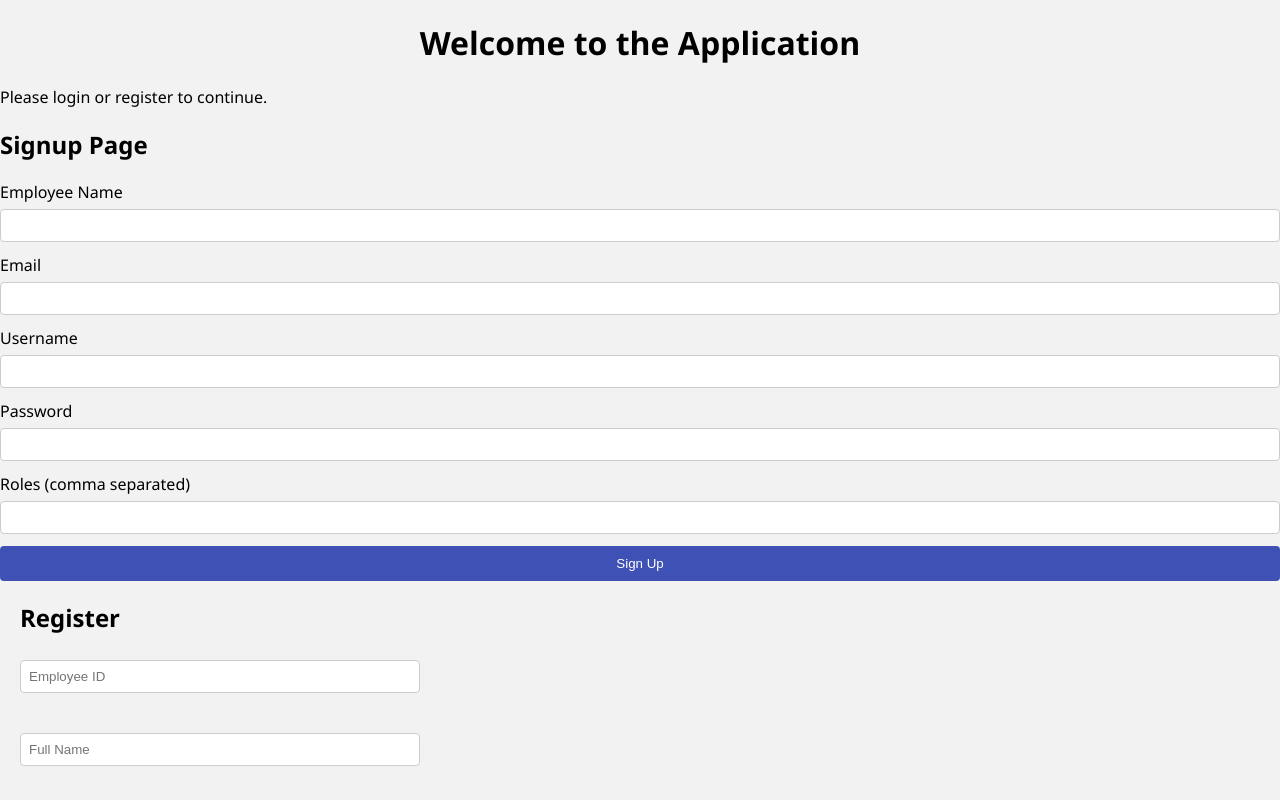
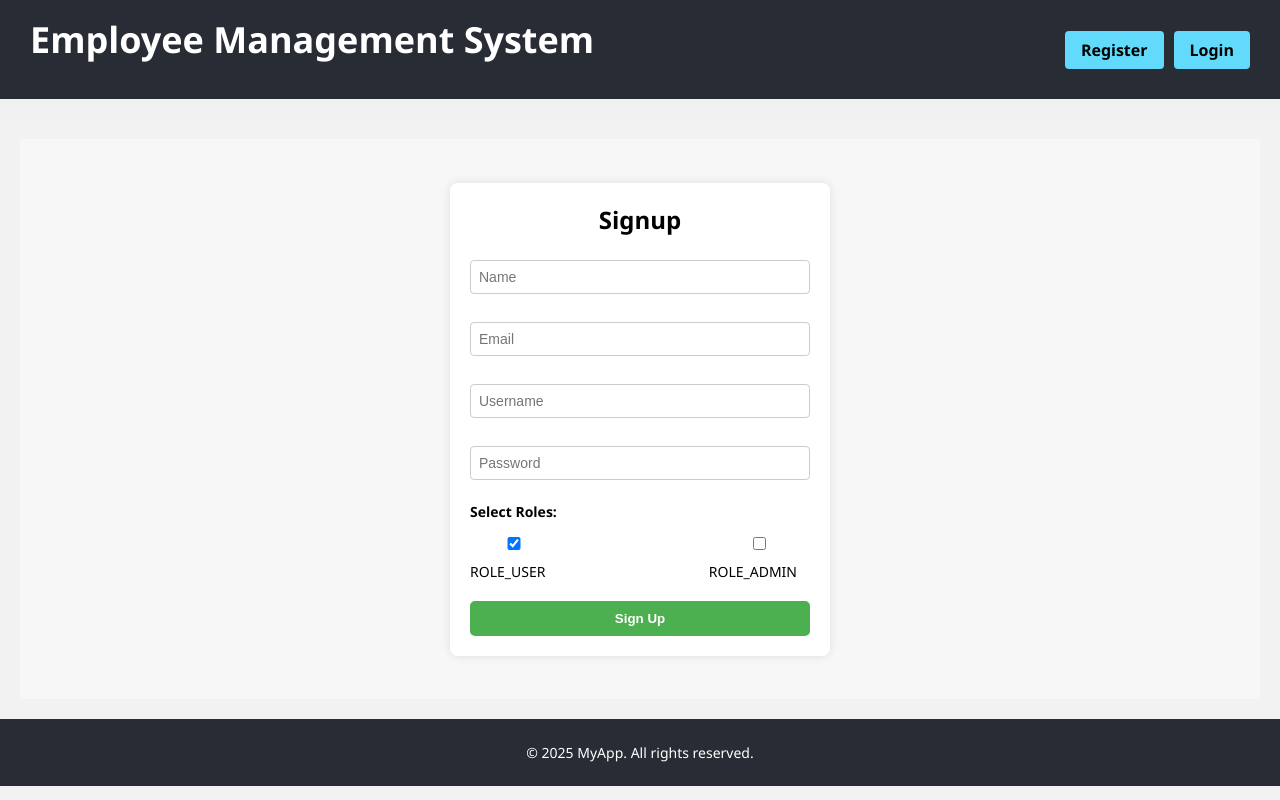
Before and after one commit to 20060516/React-repo, a React (Vite) app: page / in a window 1280 px wide. Shown: the top 800 px of the page. Built offline with nearby package versions, Linux system fonts and the light colour scheme.

Commit message:
Day 11 Task Checkbox & Navigation bar with header & footer

```diff
--- a/package.json
+++ b/package.json
@@ -12,7 +12,8 @@
   "dependencies": {
     "axios": "^1.10.0",
     "react": "^19.1.0",
-    "react-dom": "^19.1.0"
+    "react-dom": "^19.1.0",
+    "react-router-dom": "^7.6.3"
   },
   "devDependencies": {
     "@eslint/js": "^9.30.1",
--- a/src/App.jsx
+++ b/src/App.jsx
@@ -1,21 +1,101 @@
-import Login from "./components/Login"
-import Register from "./components/Register"
 import React from "react";
+import { BrowserRouter as Router, Routes, Route, Link } from "react-router-dom";
 import Signup from "./components/Signup";
+import Register from "./components/Register";
+import Login from "./components/Login";
 
+const Navbar = () => {
+  return (
+    <nav style={styles.navbar}>
+      <div style={styles.navLeft}>
+        <h2>Employee Management System</h2>
+      </div>
+      <div style={styles.navRight}>
+        <Link to="/register" style={styles.navButton}>Register</Link>
+        <Link to="/login" style={styles.navButton}>Login</Link>
+      </div>
+    </nav>
+  );
+};
+
+const Header = () => (
+  <header style={styles.header}>
+
+  </header>
+);
+
+const Footer = () => (
+  <footer style={styles.footer}>
+    <p>© {new Date().getFullYear()} MyApp. All rights reserved.</p>
+  </footer>
+);
 
 function App() {
-  return(
-    <div>
-    <h1><center>Welcome to the Application</center></h1>
-    <p>Please login or register to continue.</p>
-    <Signup/>
-    <Register />
-      <Login />
-
-
-    </div>
-  )
+  return (
+    <Router>
+      <Navbar />
+      <Header />
+      <main style={styles.main}>
+        <Routes>
+        <Route
+    path="/"
+    element={
+      <div style={styles.fullCenterContainer}>
+        <Signup />
+      </div>
+    }
+  />
+          <Route path="/" element={<Signup />} />
+          <Route path="/register" element={<Register />} />
+          <Route path="/login" element={<Login />} />
+        </Routes>
+      </main>
+      <Footer />
+    </Router>
+  );
 }
 
-export default App
+const styles = {
+  navbar: {
+    backgroundColor: "#282c34",
+    padding: "15px 30px",
+    color: "white",
+    display: "flex",
+    justifyContent: "space-between",
+    alignItems: "center",
+  },
+  navLeft: {
+    fontSize: "24px",
+  },
+  navRight: {
+    display: "flex",
+    gap: "10px",
+  },
+  navButton: {
+    backgroundColor: "#61dafb",
+    color: "#000",
+    padding: "8px 16px",
+    border: "none",
+    borderRadius: "4px",
+    cursor: "pointer",
+    fontWeight: "bold",
+    textDecoration: "none",
+  },
+  header: {
+  padding: "10px",
+  backgroundColor: "#f0f0f0",
+  textAlign: "center",
+},
+footer: {
+  padding: "10px",
+  backgroundColor: "#282c34",
+  color: "white",
+  textAlign: "center",
+  fontSize: "14px",
+},
+  main: {
+    padding: "20px",
+  },
+};
+
+export default App;
--- a/src/components/Signup.jsx
+++ b/src/components/Signup.jsx
@@ -1,86 +1,157 @@
 import axios from "axios";
-import { use, useState } from "react";
+import { useState } from "react";
 
 const Signup = () => {
   const [name, setName] = useState("");
   const [email, setEmail] = useState("");
   const [password, setPassword] = useState("");
   const [username, setUsername] = useState("");
-  const [roleNames, setRoles] = useState("");
+  const [roleNames, setRoleNames] = useState(["ROLE_USER"]);
 
-  async function addNewEmployee(e) {
+  const handleRoleChange = (role) => {
+    setRoleNames((prev) =>
+      prev.includes(role)
+        ? prev.filter((r) => r !== role)
+        : [...prev, role]
+    );
+  };
+
+  const addNewEmployee = async (e) => {
     e.preventDefault();
-    const roleArray = roleNames.split(",").map(role => role.trim());
-    console.log(roleArray);
+    try {
+      const res = await axios.post("https://springboot-mlyo.onrender.com/api/auth/register", {
+        name,
+        email,
+        password,
+        username,
+        roleNames,
+      });
 
-    const req = axios.post("https://springboot-mlyo.onrender.com/api/auth/register", {
-      name, email,password, username, roleNames:["ROLE_USER"]});
-      console.log(req);
-
-     if(req.Data){
-        alert (req.data)
-     }
-     else{
-        alert("Error occured");
-     }
-
-  }
+      alert("Registered successfully!");
+    } catch (err) {
+      alert("Registration failed.");
+      console.error(err);
+    }
+  };
 
   return (
-    <section>
-      <h1>Signup Page</h1>
-      <div>
-        <form onSubmit={addNewEmployee}>
-          <label htmlFor="name">Employee Name</label>
-          <input
-            type="text"
-            id="name"
-            name="name"
-            value={name}
-            onChange={(e) => setName(e.target.value)}
-          />
+    <div style={styles.container}>
+      <form onSubmit={addNewEmployee} style={styles.form}>
+        <h2 style={styles.title}>Signup</h2>
 
-          <label htmlFor="email">Email</label>
-          <input
-            type="email"
-            id="email"
-            name="email"
-            value={email}
-            onChange={(e) => setEmail(e.target.value)}
-          />
+        <input
+          type="text"
+          placeholder="Name"
+          value={name}
+          onChange={(e) => setName(e.target.value)}
+          required
+          style={styles.input}
+        />
 
-          <label htmlFor="username">Username</label>
-          <input
-            type="text"
-            id="username"
-            name="username"
-            value={username}
-            onChange={(e) => setUsername(e.target.value)}
-          />
+        <input
+          type="email"
+          placeholder="Email"
+          value={email}
+          onChange={(e) => setEmail(e.target.value)}
+          required
+          style={styles.input}
+        />
 
-          <label htmlFor="password">Password</label>
-          <input
-            type="password"
-            id="password"
-            name="password"
-            value={password}
-            onChange={(e) => setPassword(e.target.value)}
-          />
+        <input
+          type="text"
+          placeholder="Username"
+          value={username}
+          onChange={(e) => setUsername(e.target.value)}
+          required
+          style={styles.input}
+        />
 
-          <label htmlFor="roles">Roles (comma separated)</label>
-          <input
-            type="text"
-            id="roles"
-            name="roles"
-            value={roleNames}
-            onChange={(e) => setRoles(e.target.value)}
-          />
+        <input
+          type="password"
+          placeholder="Password"
+          value={password}
+          onChange={(e) => setPassword(e.target.value)}
+          required
+          style={styles.input}
+        />
 
-          <button type="submit">Sign Up</button>
-        </form>
-      </div>
-    </section>
+        <div style={styles.roleLabel}>Select Roles:</div>
+        <div style={styles.roleRow}>
+          <label style={styles.checkboxLabel}>
+            <input
+              type="checkbox"
+              checked={roleNames.includes("ROLE_USER")}
+              onChange={() => handleRoleChange("ROLE_USER")}
+            />
+            ROLE_USER
+          </label>
+
+          <label style={styles.checkboxLabel}>
+            <input
+              type="checkbox"
+              checked={roleNames.includes("ROLE_ADMIN")}
+              onChange={() => handleRoleChange("ROLE_ADMIN")}
+            />
+            ROLE_ADMIN
+          </label>
+        </div>
+
+        <button type="submit" style={styles.button}>Sign Up</button>
+      </form>
+    </div>
   );
 };
 
+const styles = {
+  container: {
+    display: "flex",
+    justifyContent: "center",
+    alignItems: "center",
+    minHeight: "70vh",
+    backgroundColor: "#f7f7f7",
+  },
+  form: {
+    backgroundColor: "white",
+    padding: "20px",
+    borderRadius: "8px",
+    width: "100%",
+    maxWidth: "340px",
+    boxShadow: "0 0 10px rgba(0,0,0,0.1)",
+    display: "flex",
+    flexDirection: "column",
+    gap: "10px",
+  },
+  title: {
+    textAlign: "center",
+    marginBottom: "8px",
+  },
+  input: {
+    padding: "8px",
+    fontSize: "14px",
+    borderRadius: "4px",
+    border: "1px solid #ccc",
+  },
+  roleLabel: {
+    fontWeight: "bold",
+    fontSize: "14px",
+  },
+  roleRow: {
+    display: "flex",
+    justifyContent: "space-between",
+    marginBottom: "10px",
+  },
+  checkboxLabel: {
+    fontSize: "14px",
+  },
+  button: {
+    padding: "10px",
+    backgroundColor: "#4caf50",
+    color: "white",
+    border: "none",
+    borderRadius: "5px",
+    fontWeight: "bold",
+    cursor: "pointer",
+  },
+};
+
 export default Signup;
```
Also changed, not shown: 1 other file (tests, documents, lock files or other folders).
